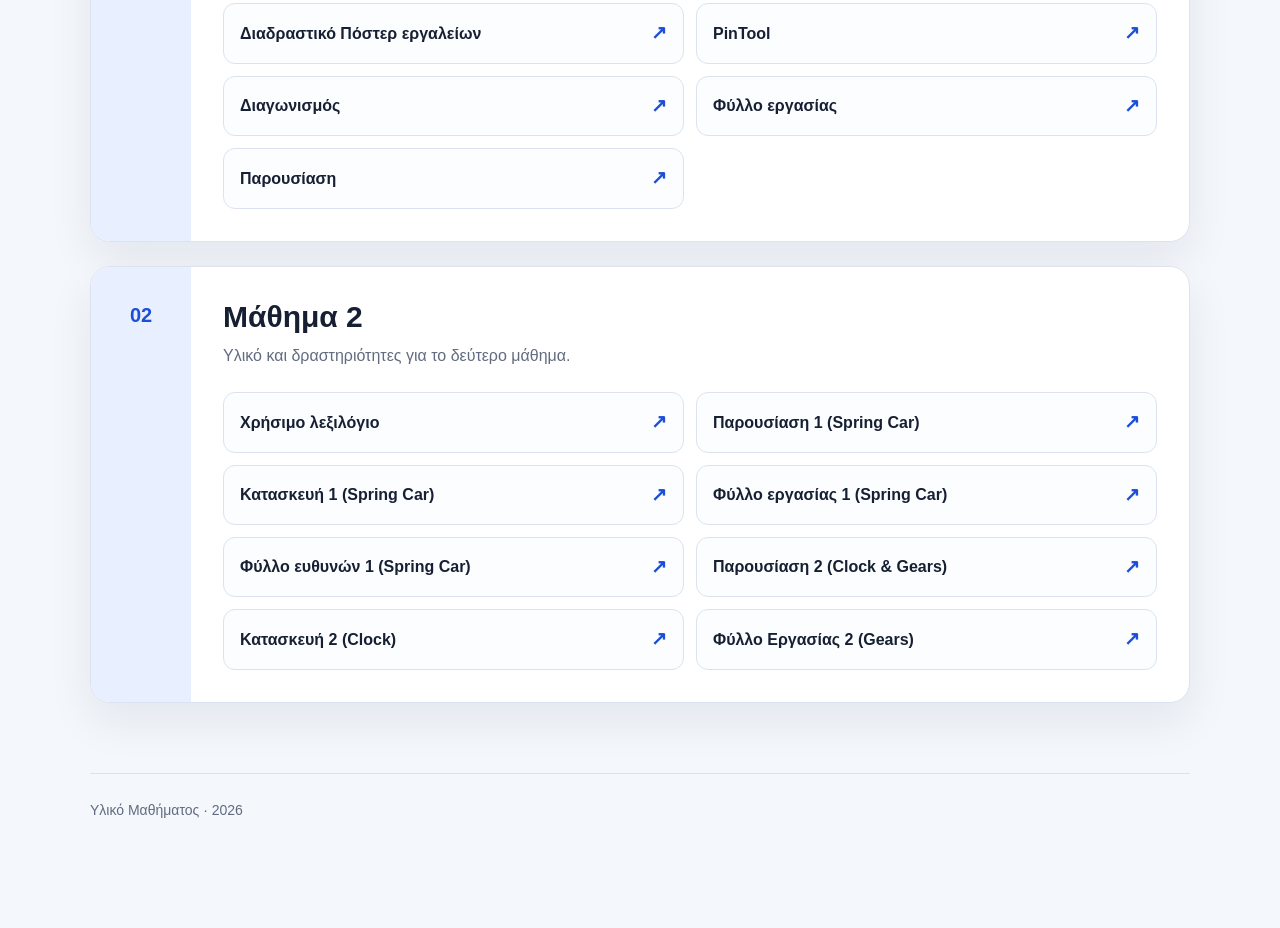
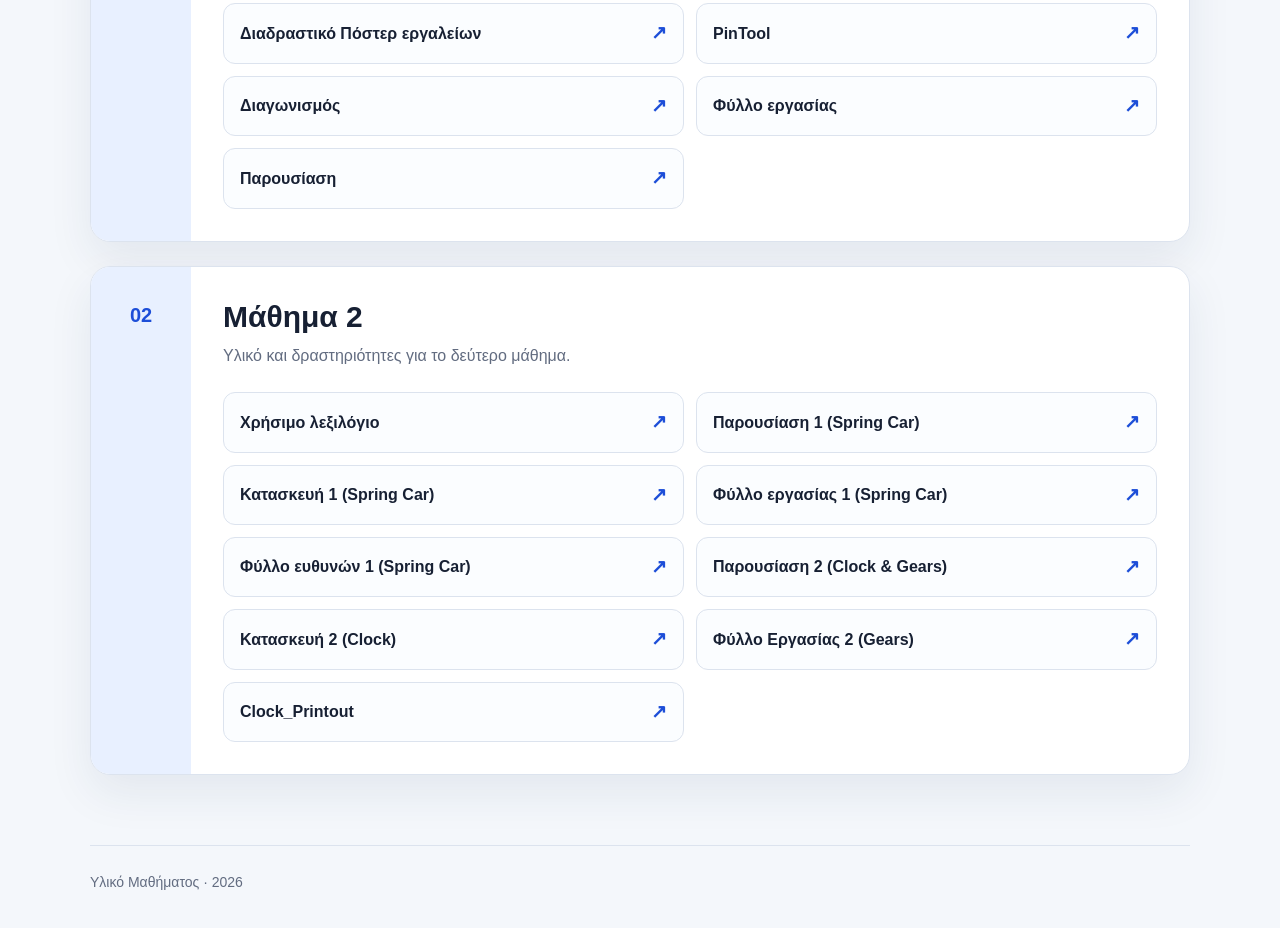
Before and after one commit to aspasia-politou/robotics_e_dim, a plain HTML site: page index.html in a window 1280 px wide. Shown: the part 595-1523 px from the top of the page. Before the commit the page ends 1451 px from the top, so only its background shows below. Drawn offline with Linux system fonts and the light colour scheme.

Commit message:
printout add

```diff
--- a/index.html
+++ b/index.html
@@ -346,6 +346,10 @@
               <span>Φύλλο Εργασίας 2 (Gears)</span>
               <span class="arrow">↗</span>
             </a>
+            <a class="resource" href="https://content.vexrobotics.com/vexgo/pdf/builds/math/Clock_Printout_Rev3.pdf" target="_blank">
+              <span>Clock_Printout</span>
+              <span class="arrow">↗</span>
+            </a>
           </div>
         </div>
       </article>
```
